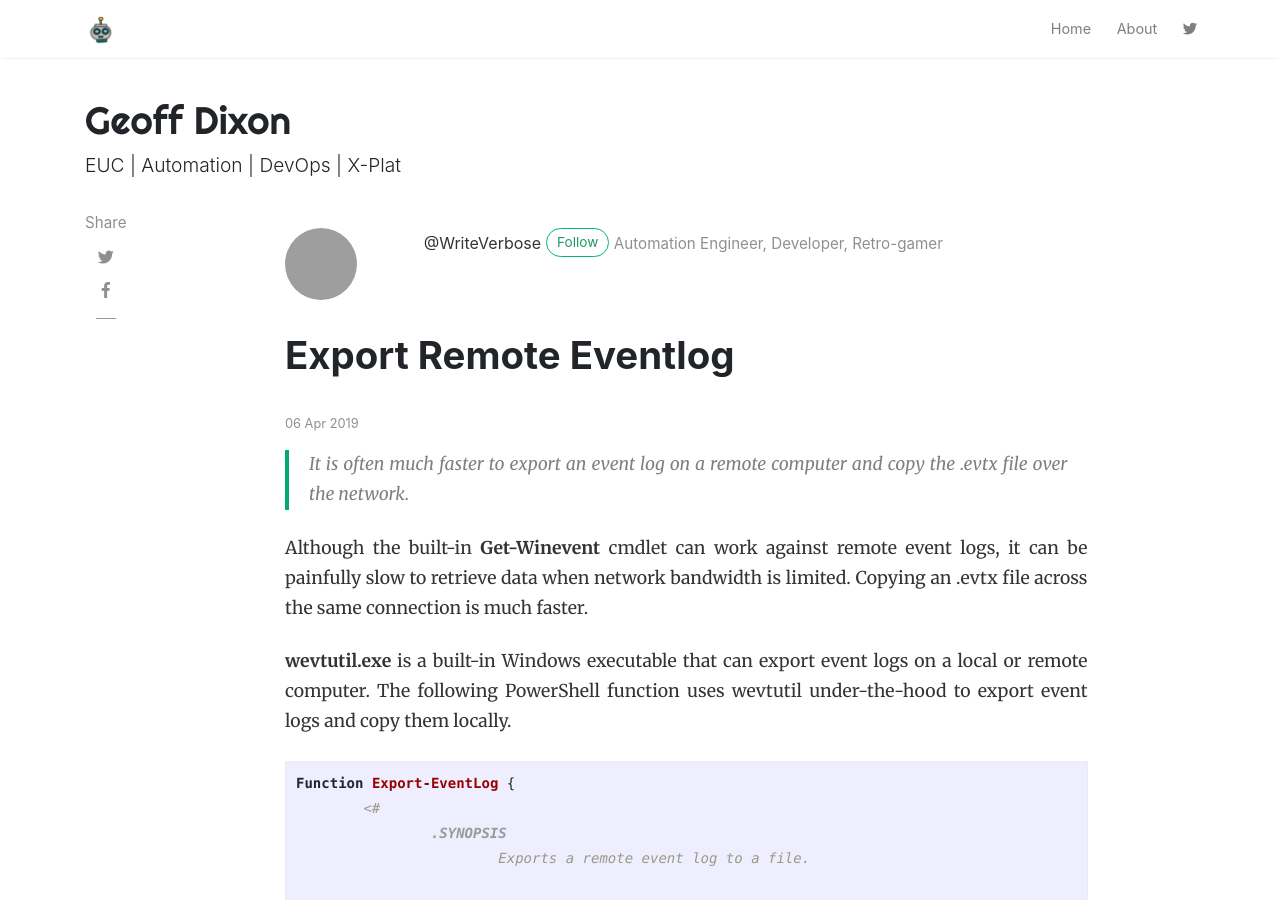
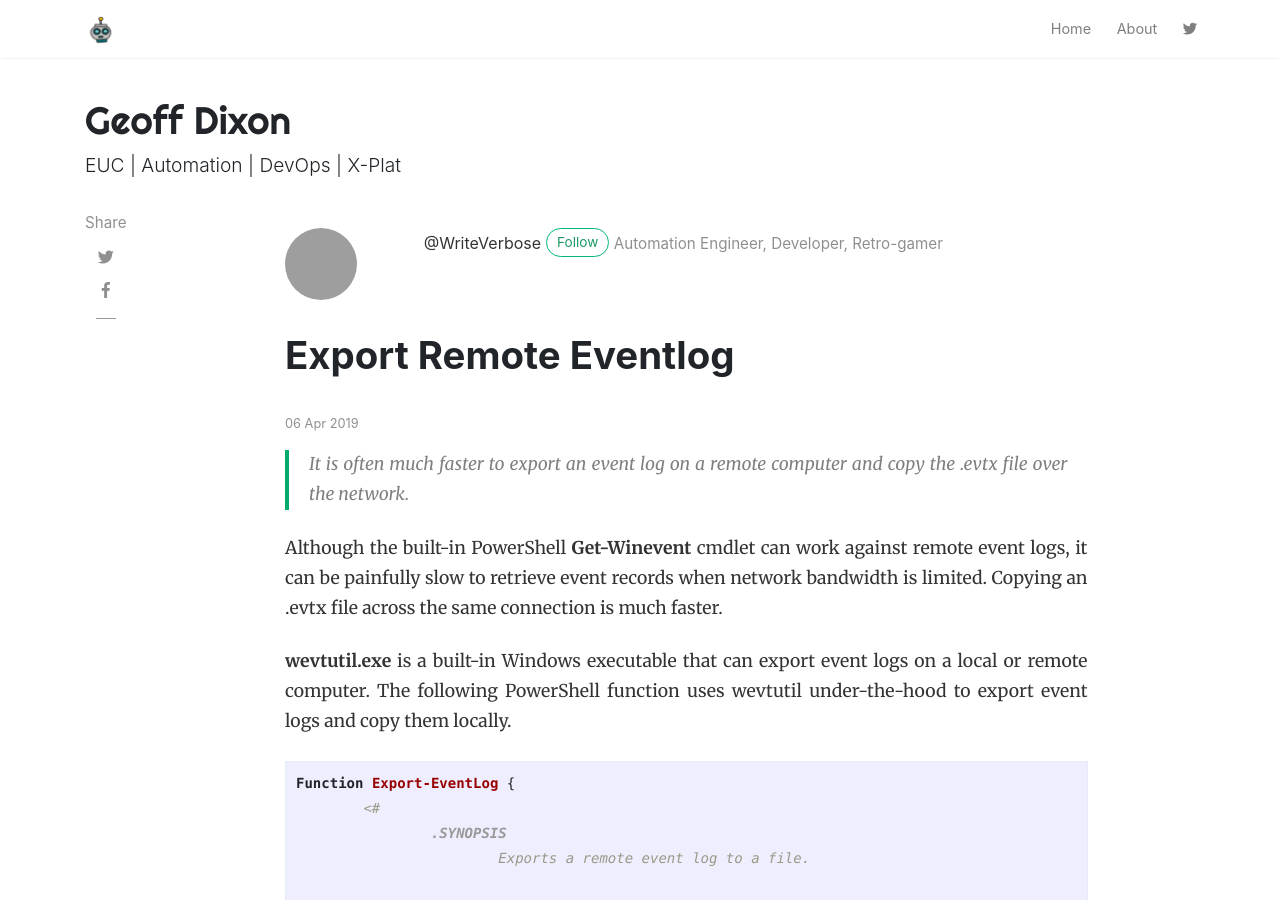
Before and after one commit to gbdixg/gbdixg.github.io, a Jekyll site: the page built from _posts/2019-04-06-event-eventlog.md, in a window 1280 px wide and 900 px high. Built offline with Jekyll 4.4.1, drawn with Linux system fonts in a browser that asks for light colours; nearby versions of some CDN libraries; comment, search, counter and statistics services are not loaded; grey boxes are pictures that could not be loaded.

Commit message:
Event log post updates

```diff
--- a/_posts/2019-04-06-event-eventlog.md
+++ b/_posts/2019-04-06-event-eventlog.md
@@ -3,7 +3,7 @@
 title: Export Remote Eventlog
 date: 2019-04-06T18:11:01+00:00
 author: Geoff
-description: Export Windows event logs from remote computers
+description: Export Windows event logs from remote computers using wevtutil.exe and PowerShell
 layout: post
 permalink: /2019/04/06/export-eventlog
 image: assets/images/thumb-export-eventlog.png
@@ -17,7 +17,7 @@
 ---
 > It is often much faster to export an event log on a remote computer and copy the .evtx file over the network.
 
-Although the built-in **Get-Winevent** cmdlet can work against remote event logs, it can be painfully slow to retrieve data when network bandwidth is limited. Copying an .evtx file across the same connection is much faster.
+Although the built-in PowerShell **Get-Winevent** cmdlet can work against remote event logs, it can be painfully slow to retrieve event records when network bandwidth is limited. Copying an .evtx file across the same connection is much faster.
 
 **wevtutil.exe** is a built-in Windows executable that can export event logs on a local or remote computer.  The following PowerShell function uses wevtutil under-the-hood to export event logs and copy them locally.
 
```
